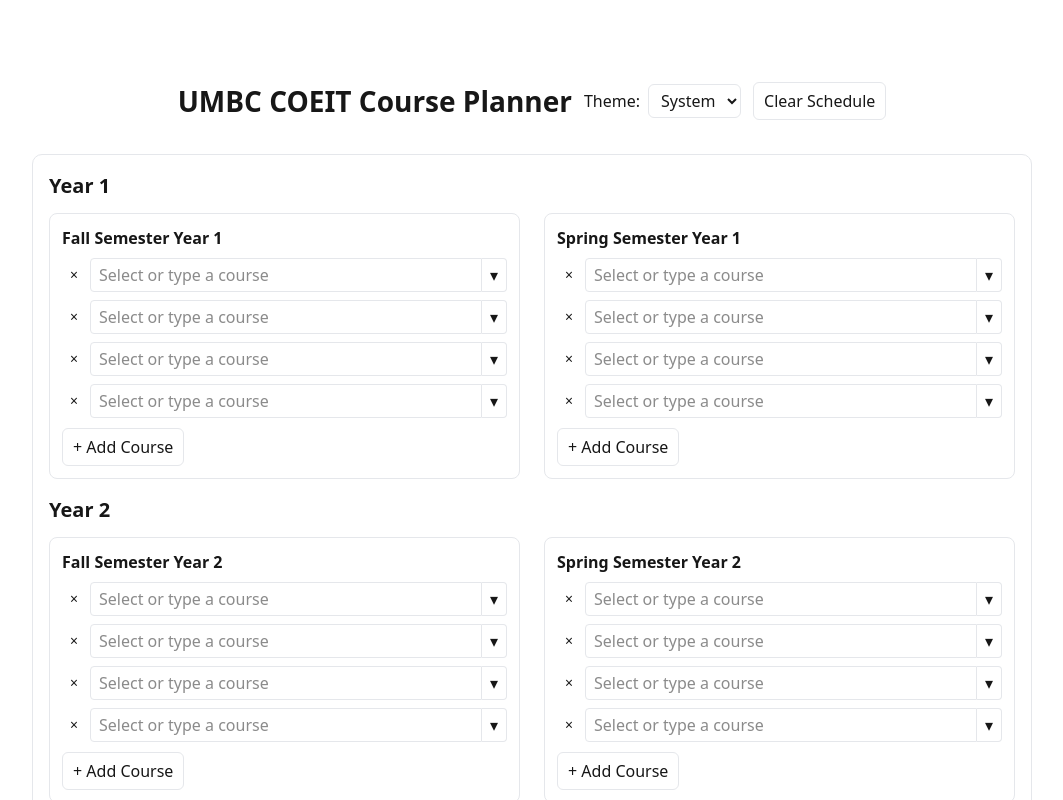
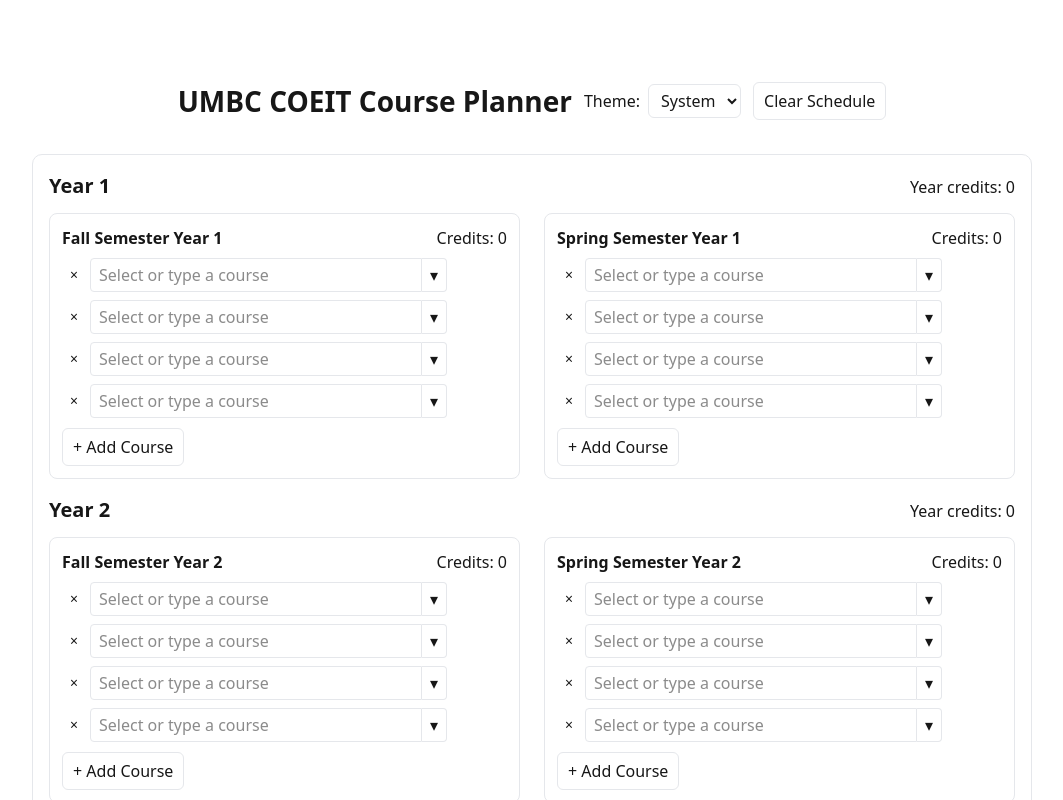
Before and after one commit to Asduyt/CMSC447Project-CoursePlanner-Team7, a Next.js app in the folder my-app/: page / in a window 1280 px wide. Shown: the top 800 px of the page, without its empty margins (108-1171 px from the left). Built offline with nearby package versions, Linux system fonts and the light colour scheme.

Commit message:
Moved the json stuff into its own folder, added the credit counter for the semester, year and total and added a little space for them to be shown on the screen.

```diff
--- a/my-app/app/page.tsx
+++ b/my-app/app/page.tsx
@@ -1,12 +1,28 @@
 "use client";
 
-import { useState } from "react";
+import { useMemo, useState } from "react";
 import Cell from "@/components/Cell";
 import ThemeToggle from "@/components/ThemeToggle";
 import Semester from "@/components/Semester";
 
 export default function Home() {
   const [resetCount, setResetCount] = useState(0);
+
+  // track credits for each semester to help us show it
+  const [y1Fall, setY1Fall] = useState(0);
+  const [y1Spring, setY1Spring] = useState(0);
+  const [y2Fall, setY2Fall] = useState(0);
+  const [y2Spring, setY2Spring] = useState(0);
+  const [y3Fall, setY3Fall] = useState(0);
+  const [y3Spring, setY3Spring] = useState(0);
+  const [y4Fall, setY4Fall] = useState(0);
+  const [y4Spring, setY4Spring] = useState(0);
+
+  const y1 = y1Fall + y1Spring;
+  const y2 = y2Fall + y2Spring;
+  const y3 = y3Fall + y3Spring;
+  const y4 = y4Fall + y4Spring;
+  const total = y1 + y2 + y3 + y4;
 
   return (
     // the main page layout
@@ -45,36 +61,52 @@
             maxWidth: 1000,
           }}
         >
-          {/* for now, i just copied and pasted and just changed the year, in the future i'll prob change this to be a loop */}
-          <h2 style={{ fontSize: 20, fontWeight: 600, marginBottom: 12 }}>Year 1</h2>
+          <div style={{ display: "flex", justifyContent: "space-between", alignItems: "baseline", gap: 8 }}>
+            <h2 style={{ fontSize: 20, fontWeight: 600, marginBottom: 12 }}>Year 1</h2>
+            <div>Year credits: {y1}</div>
+          </div>
 
           <div className="grid grid-cols-1 md:grid-cols-2 gap-6">
-            <Semester season="Fall" year={1} />
-            <Semester season="Spring" year={1} />
+            <Semester season="Fall" year={1} onCreditsChange={setY1Fall} />
+            <Semester season="Spring" year={1} onCreditsChange={setY1Spring} />
           </div>
 
           {/* Year 2 */}
           <div style={{ height: 16 }} />
-          <h2 style={{ fontSize: 20, fontWeight: 600, marginBottom: 12 }}>Year 2</h2>
+          <div style={{ display: "flex", justifyContent: "space-between", alignItems: "baseline", gap: 8 }}>
+            <h2 style={{ fontSize: 20, fontWeight: 600, marginBottom: 12 }}>Year 2</h2>
+            <div>Year credits: {y2}</div>
+          </div>
           <div className="grid grid-cols-1 md:grid-cols-2 gap-6">
-            <Semester season="Fall" year={2} />
-            <Semester season="Spring" year={2} />
+            <Semester season="Fall" year={2} onCreditsChange={setY2Fall} />
+            <Semester season="Spring" year={2} onCreditsChange={setY2Spring} />
           </div>
 
           {/* Year 3 */}
           <div style={{ height: 16 }} />
-          <h2 style={{ fontSize: 20, fontWeight: 600, marginBottom: 12 }}>Year 3</h2>
+          <div style={{ display: "flex", justifyContent: "space-between", alignItems: "baseline", gap: 8 }}>
+            <h2 style={{ fontSize: 20, fontWeight: 600, marginBottom: 12 }}>Year 3</h2>
+            <div>Year credits: {y3}</div>
+          </div>
           <div className="grid grid-cols-1 md:grid-cols-2 gap-6">
-            <Semester season="Fall" year={3} />
-            <Semester season="Spring" year={3} />
+            <Semester season="Fall" year={3} onCreditsChange={setY3Fall} />
+            <Semester season="Spring" year={3} onCreditsChange={setY3Spring} />
           </div>
 
           {/* Year 4 */}
           <div style={{ height: 16 }} />
-          <h2 style={{ fontSize: 20, fontWeight: 600, marginBottom: 12 }}>Year 4</h2>
+          <div style={{ display: "flex", justifyContent: "space-between", alignItems: "baseline", gap: 8 }}>
+            <h2 style={{ fontSize: 20, fontWeight: 600, marginBottom: 12 }}>Year 4</h2>
+            <div>Year credits: {y4}</div>
+          </div>
           <div className="grid grid-cols-1 md:grid-cols-2 gap-6">
-            <Semester season="Fall" year={4} />
-            <Semester season="Spring" year={4} />
+            <Semester season="Fall" year={4} onCreditsChange={setY4Fall} />
+            <Semester season="Spring" year={4} onCreditsChange={setY4Spring} />
+          </div>
+
+          <div style={{ height: 16 }} />
+          <div style={{ display: "flex", justifyContent: "space-between", alignItems: "center" }}>
+            <div style={{ fontWeight: 600 }}>Total credits overall: {total}</div>
           </div>
         </div>
       </main>
--- a/my-app/components/Semester.tsx
+++ b/my-app/components/Semester.tsx
@@ -1,19 +1,43 @@
 "use client";
 
-import { useState } from "react";
+import { useEffect, useMemo, useState } from "react";
 import Cell from "./Cell";
 
-export default function Semester({ season, year }: { season: string; year: number }) {
+export default function Semester({ season, year, onCreditsChange }: { season: string; year: number; onCreditsChange?: (total: number) => void }) {
 	// Start with 4 cells, allow adding more dynamically
 	const [cells, setCells] = useState<number[]>([0, 1, 2, 3]);
+	// track credits for each cell by id
+	const [credits, setCredits] = useState<Record<number, number | null>>({ 0: null, 1: null, 2: null, 3: null });
 
+	// function to add a new course cell
 	const addCourse = () => {
-		setCells((prev) => [...prev, (prev.at(-1) ?? -1) + 1]);
+		setCells((prev) => {
+			const nextId = (prev.at(-1) ?? -1) + 1;
+			// initialize credit slot for new cell
+			setCredits((c) => ({ ...c, [nextId]: null }));
+			return [...prev, nextId];
+		});
 	};
 
+	// function to delete a course cell
 	const deleteCourse = (cellId: number) => {
 		setCells((prev) => prev.filter((id) => id !== cellId));
+		setCredits((c) => {
+			const copy = { ...c };
+			delete copy[cellId];
+			return copy;
+		});
 	};
+
+	// compute total credits for this semester
+	const total = useMemo(() => {
+		return cells.reduce((sum, id) => sum + (credits[id] ?? 0), 0);
+	}, [cells, credits]);
+
+	// if total changes, notify parent
+	useEffect(() => {
+		onCreditsChange?.(total);
+	}, [total, onCreditsChange]);
 
 	return (
 		<div
@@ -24,12 +48,21 @@
 				padding: 12,
 			}}
 		>
-			<h3 style={{ fontWeight: 600, marginBottom: 8 }}>
-				{season} Semester Year {year}
-			</h3>
+			<div style={{ display: "flex", justifyContent: "space-between", alignItems: "baseline", marginBottom: 8 }}>
+				<h3 style={{ fontWeight: 600, margin: 0 }}>
+					{season} Semester Year {year}
+				</h3>
+				<div>Credits: {total}</div>
+			</div>
 			<div style={{ display: "flex", flexDirection: "column", gap: 8 }}>
-				{cells.map((id) => (
-					<Cell key={id} onDelete={() => deleteCourse(id)} />
+				{cells.map((id, index) => (
+					<Cell
+						key={id}
+						onDelete={() => deleteCourse(id)}
+						onChange={(course) => {
+							setCredits((c) => ({ ...c, [id]: course?.credits ?? null }));
+						}}
+					/>
 				))}
 			</div>
 			<div style={{ marginTop: 10 }}>
--- /dev/null
+++ b/my-app/data/courses.json
@@ -0,0 +1,187 @@
+[
+  {
+    "code": "CMSC201",
+    "name": "Computer Science I",
+    "credits": 4
+  },
+  {
+    "code": "CMSC202",
+    "name": "Computer Science II",
+    "credits": 4
+  },
+  {
+    "code": "CMSC203",
+    "name": "Discrete Structures",
+    "credits": 3
+  },
+  {
+    "code": "CMSC304",
+    "name": "Ethical Issues in Information Technology",
+    "credits": 3
+  },
+  {
+    "code": "CMSC313",
+    "name": "Computer Organization and Assembly Language Programming",
+    "credits": 3
+  },
+  {
+    "code": "CMSC331",
+    "name": "Principles of Programming Languages",
+    "credits": 3
+  },
+  {
+    "code": "CMSC341",
+    "name": "Data Structures",
+    "credits": 3
+  },
+  {
+    "code": "CMSC447",
+    "name": "Software Engineering I",
+    "credits": 3
+  },
+  {
+    "code": "CMSC411",
+    "name": "Computer Architecture",
+    "credits": 3
+  },
+  {
+    "code": "CMSC421",
+    "name": "Principles of Operating Systems",
+    "credits": 3
+  },
+  {
+    "code": "CMSC441",
+    "name": "Algorithms",
+    "credits": 3
+  },
+  {
+    "code": "MATH151",
+    "name": "Calculus I",
+    "credits": 4
+  },
+  {
+    "code": "MATH152",
+    "name": "Calculus II",
+    "credits": 4
+  },
+  {
+    "code": "MATH221",
+    "name": "Introduction to Linear Algebra",
+    "credits": 3
+  },
+  {
+    "code": "STAT355",
+    "name": "Applied Statistics I",
+    "credits": 4
+  },
+  {
+    "code": "BIOL141",
+    "name": "Foundations of Biology: Cells, Energy and Organisms",
+    "credits": 4
+  },
+  {
+    "code": "BIOL142",
+    "name": "Foundations of Biology: Ecology and Evolution",
+    "credits": 4
+  },
+  {
+    "code": "CHEM101",
+    "name": "Principles of Chemistry I",
+    "credits": 4
+  },
+  {
+    "code": "CHEM102",
+    "name": "Principles of Chemistry II",
+    "credits": 4
+  },
+  {
+    "code": "PHYS121",
+    "name": "Introductory Physics I",
+    "credits": 4
+  },
+  {
+    "code": "PHYS122",
+    "name": "Introductory Physics II",
+    "credits": 4
+  },
+  {
+    "code": "SCI101L",
+    "name": "Science Lab",
+    "credits": 1
+  },
+  {
+    "code": "CHEM102L",
+    "name": "Chemistry II Lab",
+    "credits": 1
+  },
+  {
+    "code": "PHYS122L",
+    "name": "Physics II Lab",
+    "credits": 1
+  },
+  {
+    "code": "GES286",
+    "name": "Lab Science",
+    "credits": 1
+  },
+  {
+    "code": "CMSC426",
+    "name": "Principles of Computer Security",
+    "credits": 3
+  },
+  {
+    "code": "CMSC431",
+    "name": "Compiler Design Principles",
+    "credits": 3
+  },
+  {
+    "code": "CMSC435",
+    "name": "Computer Graphics",
+    "credits": 3
+  },
+  {
+    "code": "CMSC448",
+    "name": "Software Engineering II",
+    "credits": 3
+  },
+  {
+    "code": "CMSC451",
+    "name": "Automata Theory and Formal Languages",
+    "credits": 3
+  },
+  {
+    "code": "CMSC455",
+    "name": "Numerical Computations",
+    "credits": 3
+  },
+  {
+    "code": "CMSC456",
+    "name": "Symbolic Computation",
+    "credits": 3
+  },
+  {
+    "code": "CMSC461",
+    "name": "Database Management Systems",
+    "credits": 3
+  },
+  {
+    "code": "CMSC471",
+    "name": "Artificial Intelligence",
+    "credits": 3
+  },
+  {
+    "code": "CMSC481",
+    "name": "Computer Networks",
+    "credits": 3
+  },
+  {
+    "code": "CMSC483",
+    "name": "Parallel and Distributed Processing",
+    "credits": 3
+  },
+  {
+    "code": "CMSC400",
+    "name": "400-level Computer Science Elective",
+    "credits": 3
+  }
+]
```
Also changed, not shown: my-app/components/cell.tsx (+39 -33 lines).
